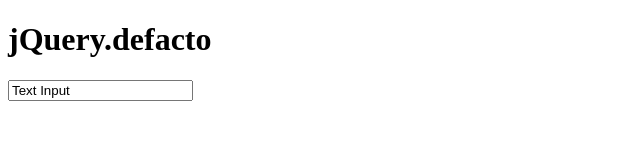
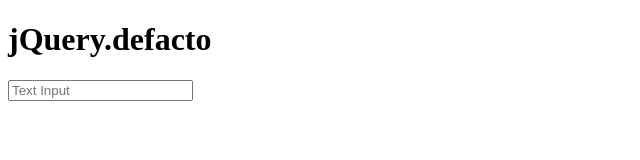
Before and after one commit to tubbo/jquery-defacto, a plain HTML site: page index.html in a window 1280 px wide. Shown: the full height of the page, 0-640 px from the left. Drawn offline with nearby package versions, Linux system fonts and the light colour scheme.

Commit message:
updated the demo index.html to use placeholder instead of value

```diff
--- a/index.html
+++ b/index.html
@@ -14,7 +14,7 @@
 	<h1>jQuery.defacto</h1>
 
 	<form>
-		<input type="text" value="Text Input" id="demo">
+		<input type="password" placeholder="Text Input" id="demo">
 	</form>
 </body>
 </html>
```
Also changed, not shown: jquery.defacto.js (line endings or trailing spaces).
